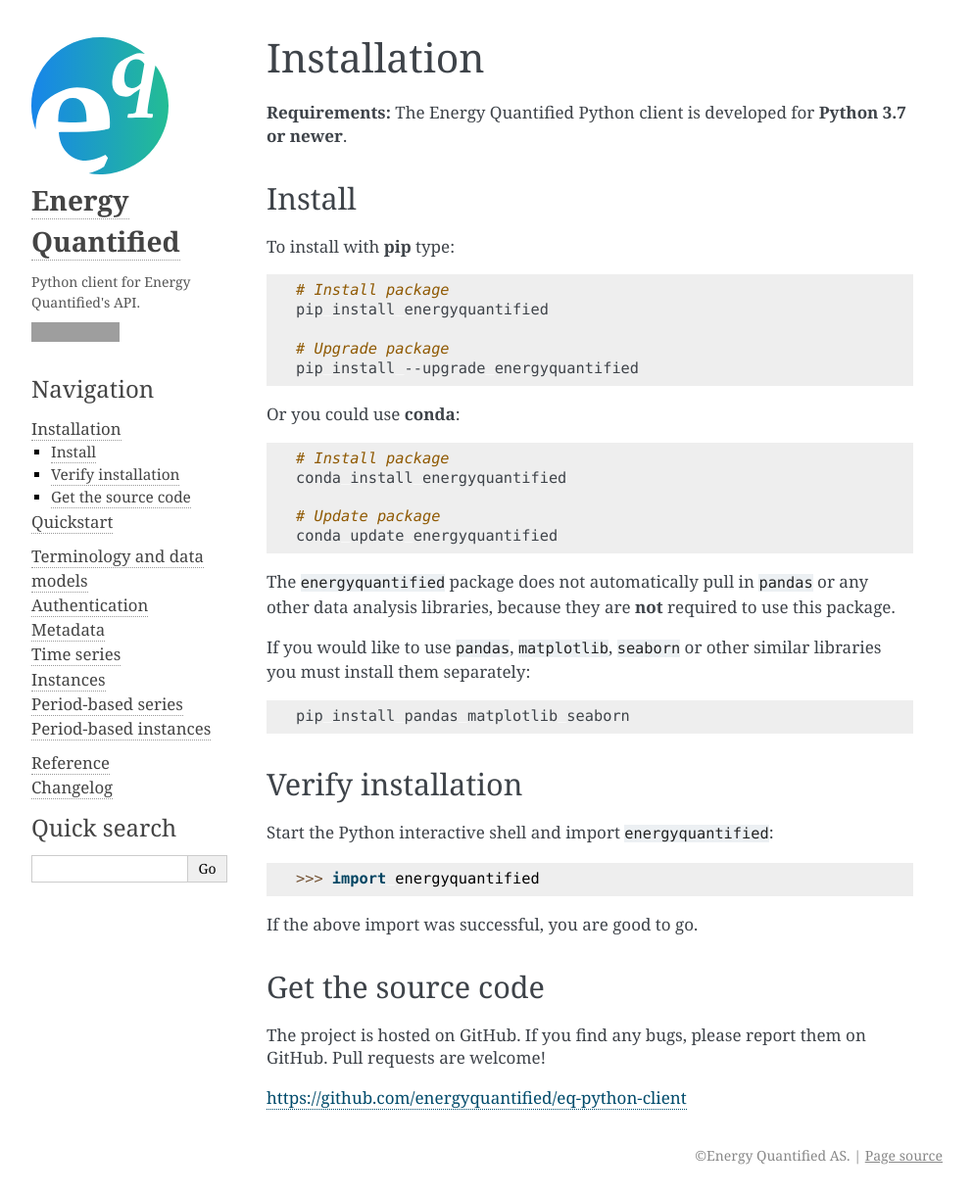
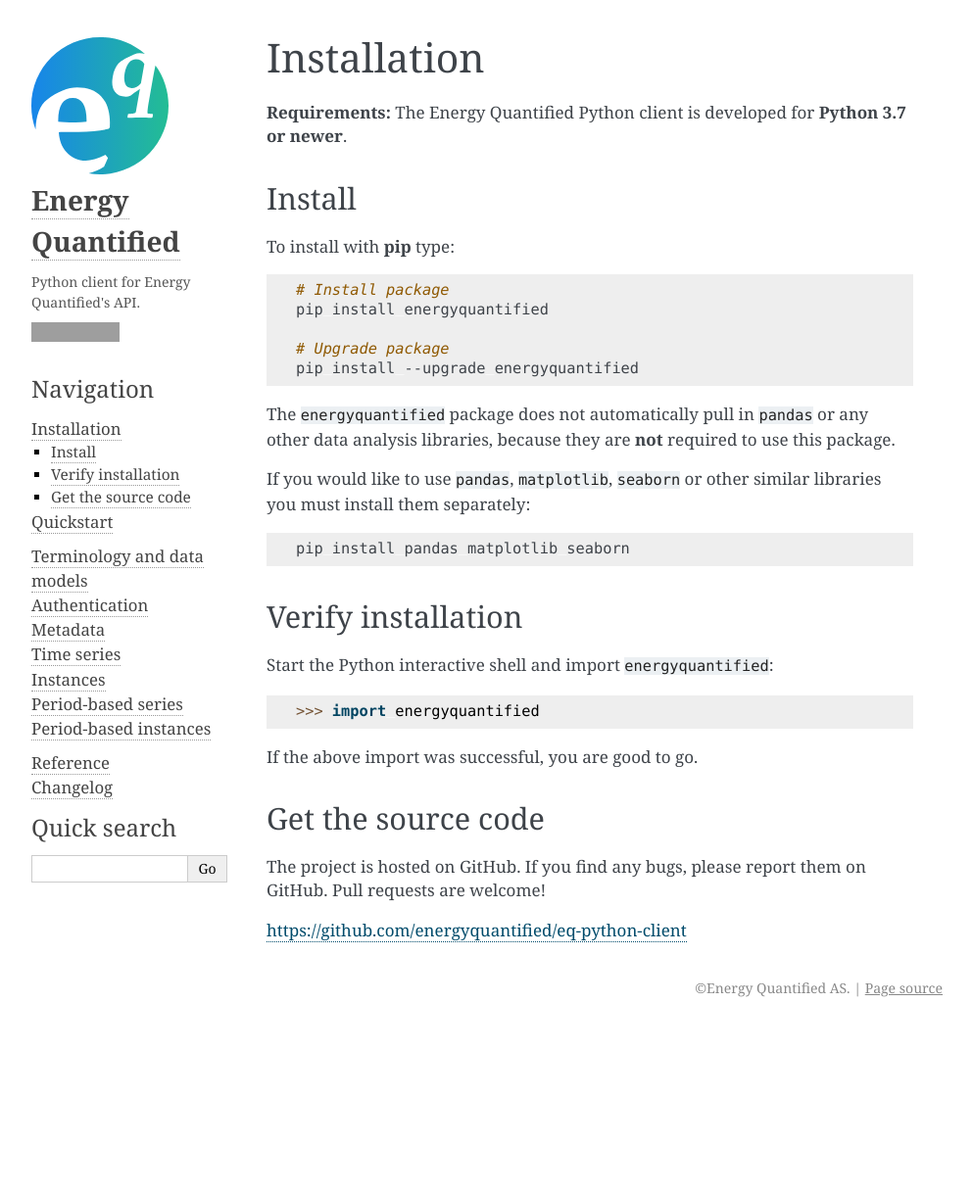
Before and after one commit to energyquantified/eq-python-client, a Sphinx documentation site: the page built from docs/intro/install.md, in a window 1280 px wide. Shown: the whole page at 98% size, without its empty margins (148-1141 px from the left). Built offline with Sphinx 7.4.7, drawn with Linux system fonts in a browser that asks for light colours; after the commit the page ends 1048 px from its top, so only the background shows below that; grey boxes are pictures that could not be loaded.

Commit message:
Conda installation not possible, must use pip

````diff
--- a/docs/intro/install.md
+++ b/docs/intro/install.md
@@ -13,16 +13,6 @@
 
 # Upgrade package
 pip install --upgrade energyquantified
-```
-
-Or you could use **conda**:
-
-```bash
-# Install package
-conda install energyquantified
-
-# Update package
-conda update energyquantified
 ```
 
 The `energyquantified` package does not automatically pull in `pandas` or
````
